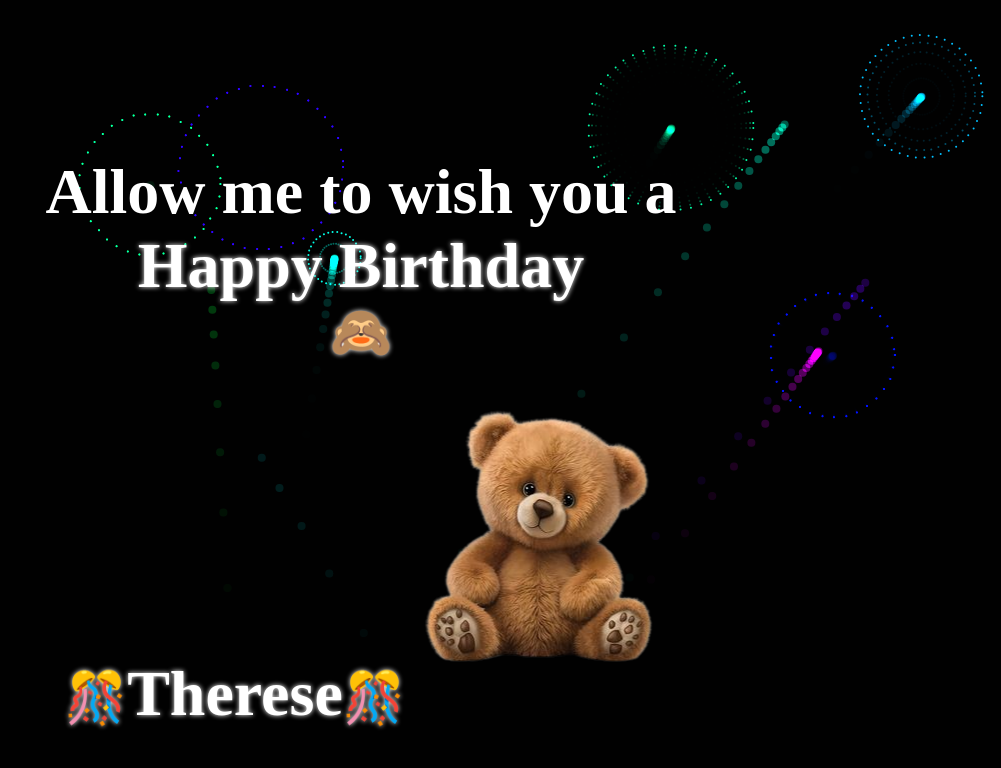
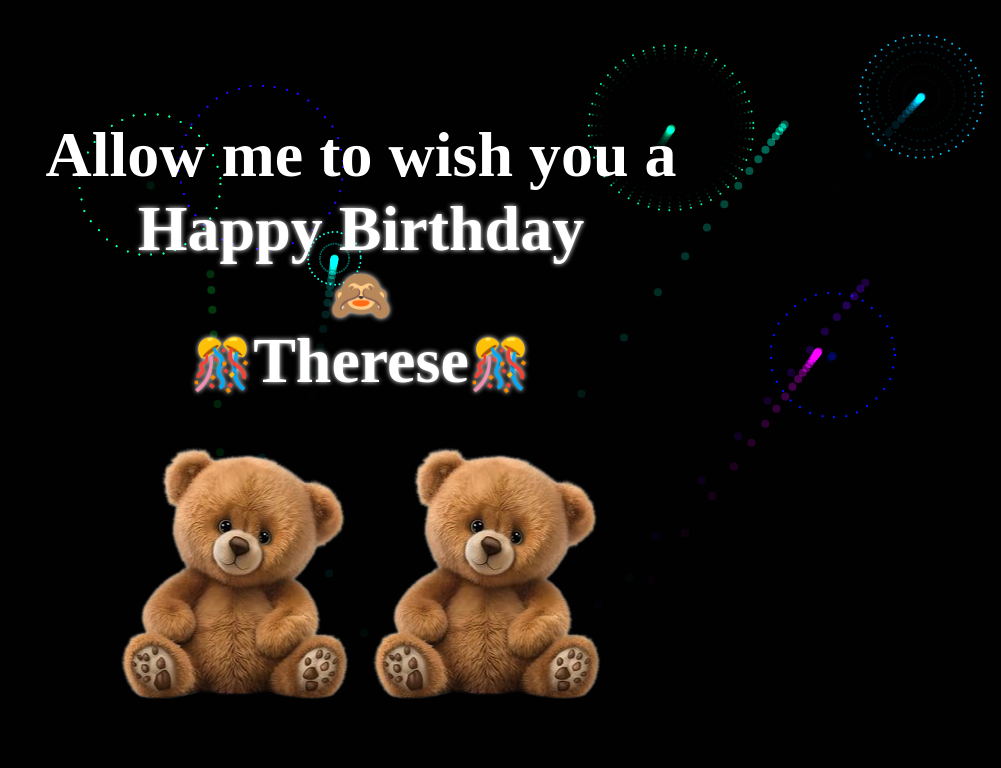
Before and after one commit to Ghost-ech/Birthday, a plain HTML site: page index.html in a window 1280 px wide. Shown: the whole page, without its empty margins (279-1280 px from the left). Drawn offline with Linux system fonts and the light colour scheme; animation ran at ten frames a second.

Commit message:
Update index.html

```diff
--- a/index.html
+++ b/index.html
@@ -3,7 +3,8 @@
   <h1 class="birthday">
     Allow me to wish you a <br><span>Happy Birthday</span> <br />
     <span style="font-size: 50px">&#128584;</span><br /><span style='font-size:50px;'>&#127882;</span><span>Therese</span
-    ><span style="font-size: 50px">&#127882;</span>
+    ><span style="font-size: 50px">&#127882;</span><br>
+    <img src="img/8f087a2f2cda511d33220e2469ff7015-removebg-preview.png" alt="">
     <img src="img/8f087a2f2cda511d33220e2469ff7015-removebg-preview.png" alt="">
 
   </h1>
```
